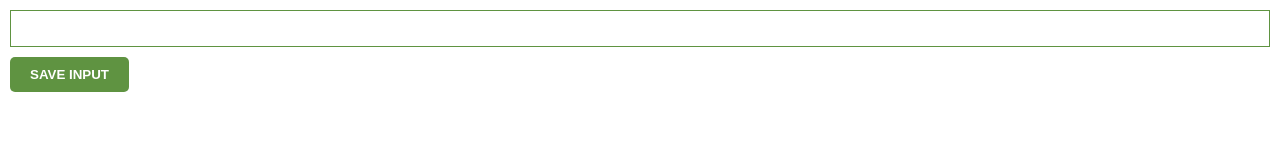
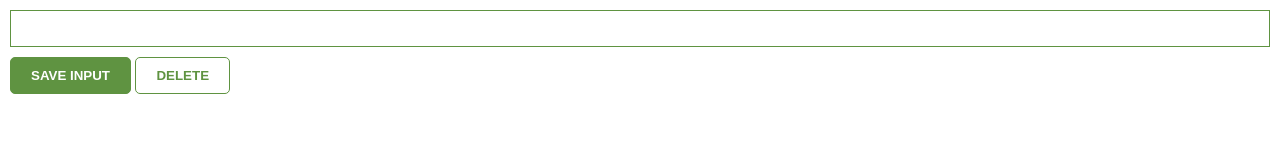
Before and after one commit to zichengshan/Chrome-Extension, a browser extension: page index.html in a window 1280 px wide. Drawn offline with Linux system fonts and the light colour scheme.

Commit message:
style the delete button

```diff
--- a/index.css
+++ b/index.css
@@ -18,11 +18,16 @@ button {
     background-color: #5f9341;
     color: white;
     padding: 10px 20px;
-    border: none;
+    border:1px solid #5f9341;
     border-radius: 5px;
     font-weight: bold;
     margin-top: 10px;
     cursor: pointer;
+}
+
+#delete-btn {
+    background-color: white;
+    color: #5f9341;
 }
 
 ul {
--- a/index.html
+++ b/index.html
@@ -8,6 +8,7 @@
     <body>
         <input type="text" id="input-el">
         <button id="input-btn">SAVE INPUT</button>
+        <button id="delete-btn">DELETE</button>
         <ul id="ul-el">
         </ul>
         <script src="index.js"></script>
```
